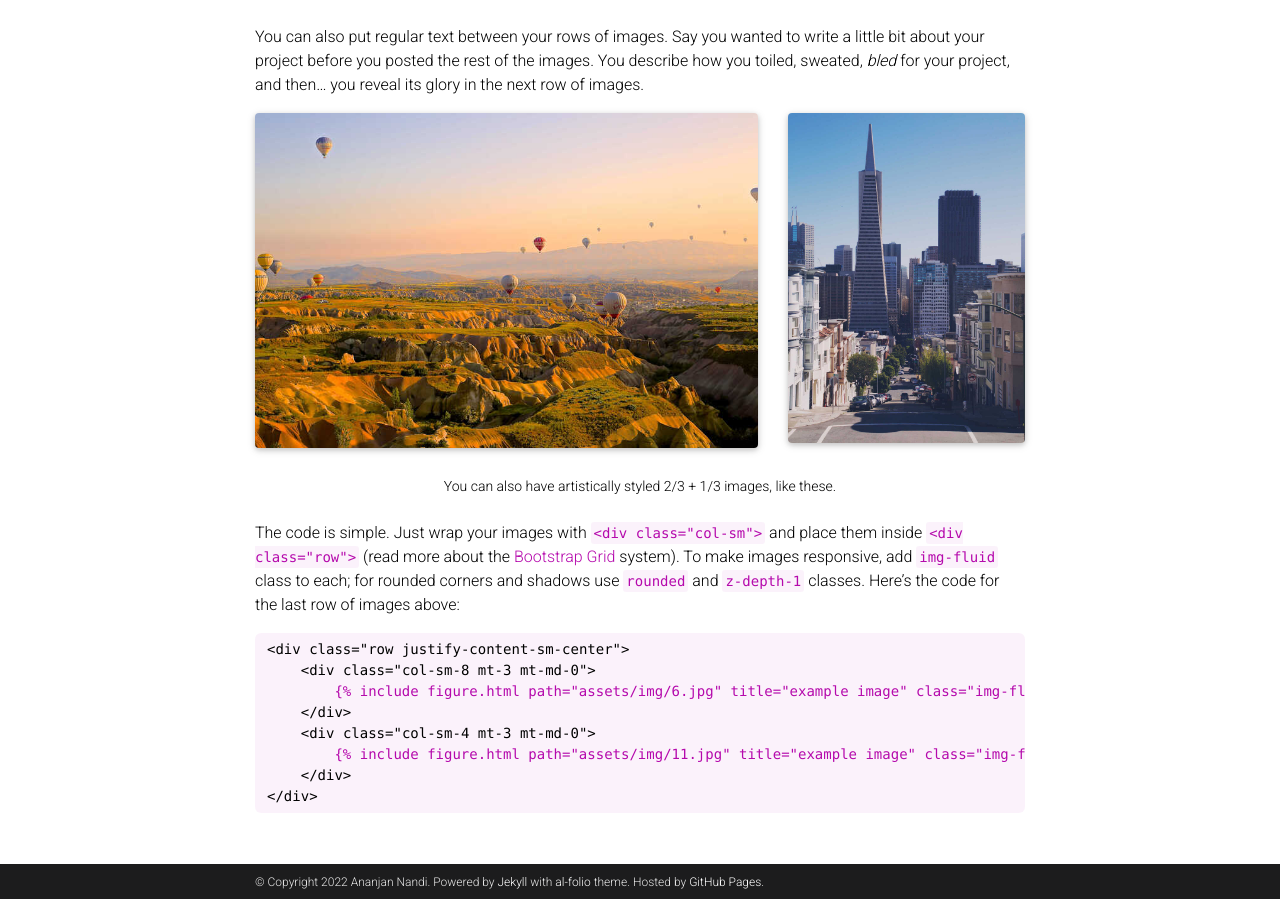
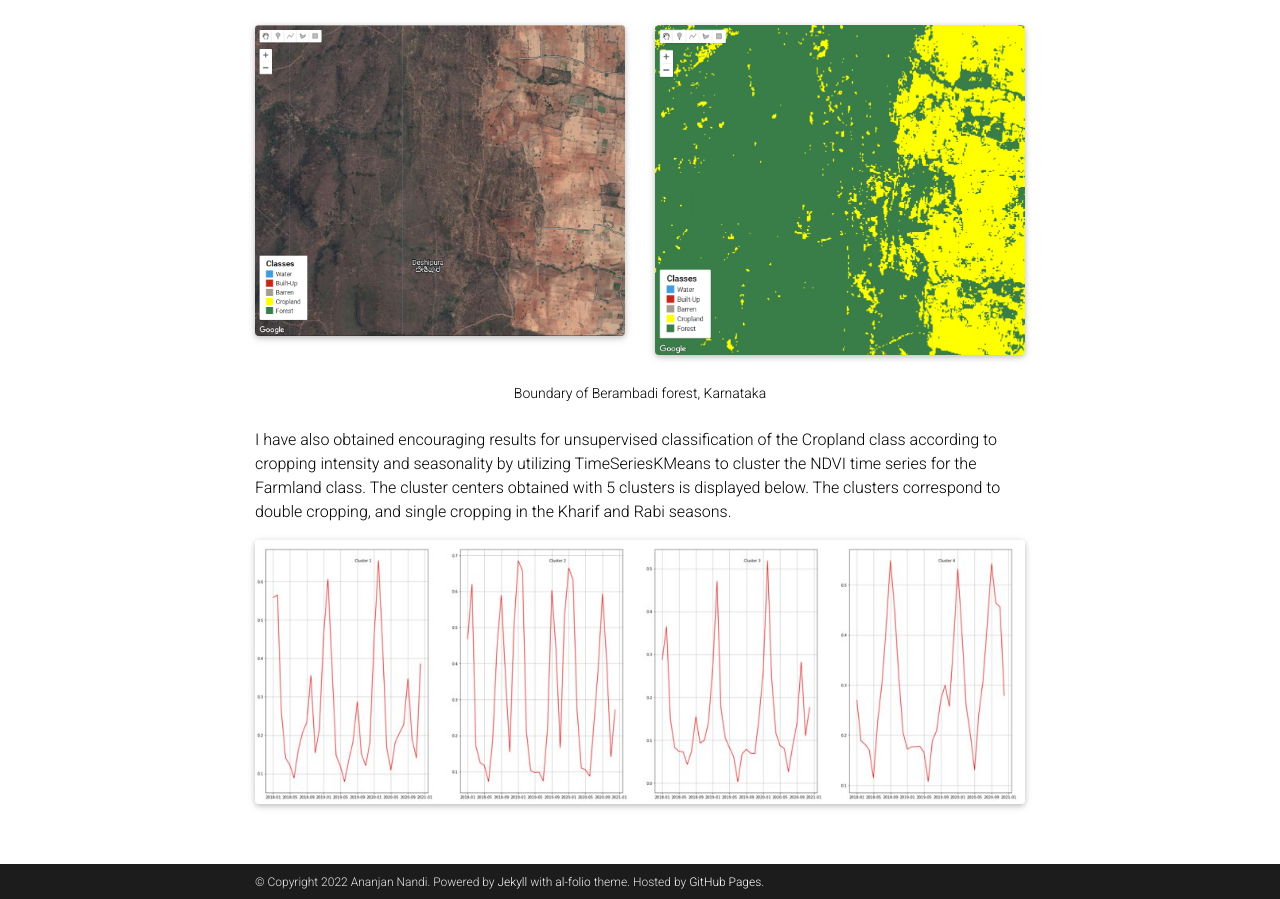
Before and after one commit to ananjan-nandi-9/ananjan-nandi-9.github.io, a Jekyll site: the page built from _projects/2_project.md, in a window 1280 px wide and 1400 px high, scrolled down 327 px. Shown: the part 501-1400 px from the top of the window. Built offline with Jekyll 4.4.1, drawn with Linux system fonts in a browser that asks for light colours; full-size pictures stand in for the smaller copies a plugin makes; comment, search, counter and statistics services are not loaded; a style sheet for code colours, icons or effects is not loaded; some of the changed text lies outside the part shown.

Commit message:
Update 2_project.md

````diff
--- a/_projects/2_project.md
+++ b/_projects/2_project.md
@@ -23,41 +23,25 @@ Have a look at the results below:
     </div>
 </div>
 <div class="caption">
-    LULC Map for area around Mandya,
+    LULC Map for area around Mandya, Karnataka
 </div>
 
-You can also put regular text between your rows of images.
-Say you wanted to write a little bit about your project before you posted the rest of the images.
-You describe how you toiled, sweated, *bled* for your project, and then... you reveal its glory in the next row of images.
-
-
-<div class="row justify-content-sm-center">
-    <div class="col-sm-8 mt-3 mt-md-0">
-        {% include figure.html path="assets/img/6.jpg" title="example image" class="img-fluid rounded z-depth-1" %}
+<div class="row">
+    <div class="col-sm mt-3 mt-md-0">
+        {% include figure.html path="assets/img/LULC_BRaw.png" title="Satellite Imagery" class="img-fluid rounded z-depth-1" %}
     </div>
-    <div class="col-sm-4 mt-3 mt-md-0">
-        {% include figure.html path="assets/img/11.jpg" title="example image" class="img-fluid rounded z-depth-1" %}
+    <div class="col-sm mt-3 mt-md-0">
+        {% include figure.html path="assets/img/LULC_Berambadi.png" title="LULC Map" class="img-fluid rounded z-depth-1" %}
     </div>
 </div>
 <div class="caption">
-    You can also have artistically styled 2/3 + 1/3 images, like these.
+    Boundary of Berambadi forest, Karnataka
 </div>
 
+I have also obtained encouraging results for unsupervised classification of the Cropland class according to cropping intensity and seasonality by utilizing TimeSeriesKMeans to cluster the NDVI time series for the Farmland class. The cluster centers obtained with 5 clusters is displayed below. The clusters correspond to double cropping, and single cropping in the Kharif and Rabi seasons.
 
-The code is simple.
-Just wrap your images with `<div class="col-sm">` and place them inside `<div class="row">` (read more about the <a href="https://getbootstrap.com/docs/4.4/layout/grid/">Bootstrap Grid</a> system).
-To make images responsive, add `img-fluid` class to each; for rounded corners and shadows use `rounded` and `z-depth-1` classes.
-Here's the code for the last row of images above:
-
-{% raw %}
-```html
-<div class="row justify-content-sm-center">
-    <div class="col-sm-8 mt-3 mt-md-0">
-        {% include figure.html path="assets/img/6.jpg" title="example image" class="img-fluid rounded z-depth-1" %}
-    </div>
-    <div class="col-sm-4 mt-3 mt-md-0">
-        {% include figure.html path="assets/img/11.jpg" title="example image" class="img-fluid rounded z-depth-1" %}
+<div class="row">
+    <div class="col-sm mt-3 mt-md-0">
+        {% include figure.html path="assets/img/Cropland_Clusters.png" title="Clusters" class="img-fluid rounded z-depth-1" %}
     </div>
 </div>
-```
-{% endraw %}
````
